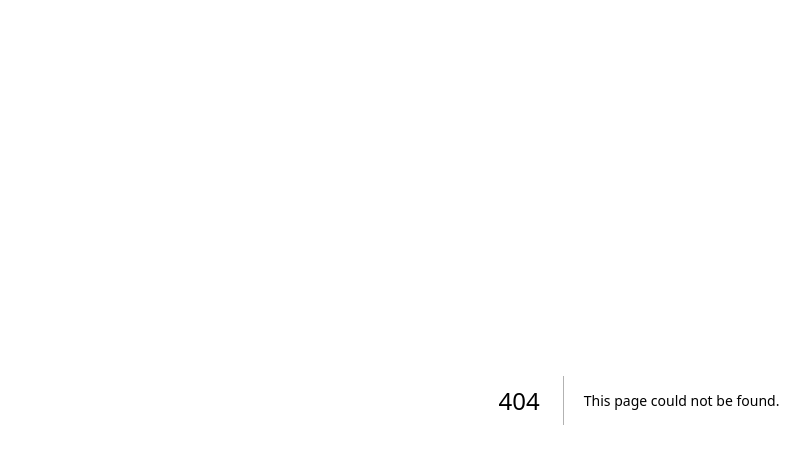
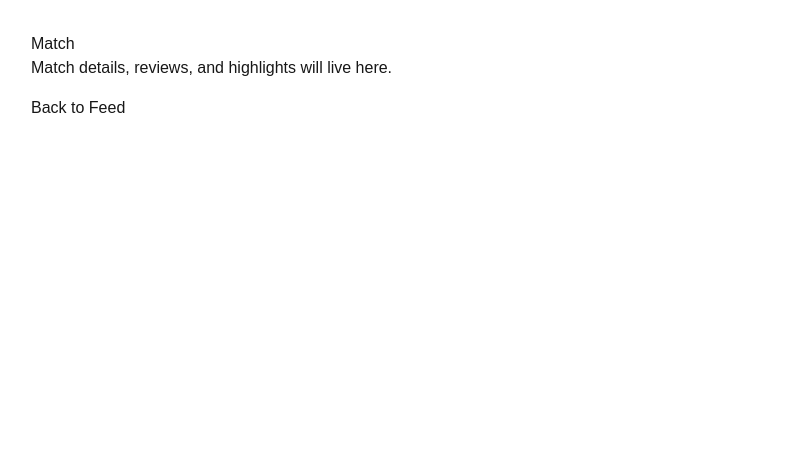
Before and after one commit to Wuzzby/ExtraTime, a Next.js app: page /match in a window 1280 px wide. Before the commit this address had no page. Shown: the top 464 px of the page, without its empty margins (1-811 px from the left). Built offline with nearby package versions, Linux system fonts and the light colour scheme.

Commit message:
Add match and profile routes

```diff
--- /dev/null
+++ b/app/match/page.tsx
@@ -0,0 +1,14 @@
+import Link from "next/link";
+
+export default function MatchPage() {
+  return (
+    <main style={{ padding: "2rem" }}>
+      <h1>Match</h1>
+      <p>Match details, reviews, and highlights will live here.</p>
+
+      <p style={{ marginTop: "1rem" }}>
+        <Link href="/feed">Back to Feed</Link>
+      </p>
+    </main>
+  );
+}
--- a/app/page.tsx
+++ b/app/page.tsx
@@ -1,8 +1,18 @@
+import Link from "next/link";
+
 export default function Home() {
   return (
     <main style={{ padding: "2rem", fontFamily: "system-ui" }}>
       <h1>ExtraTime</h1>
       <p>Track, rate, and remember football matches.</p>
+
+      <nav style={{ marginTop: "2rem" }}>
+        <ul>
+          <li><Link href="/feed">Feed</Link></li>
+          <li><Link href="/match">Match</Link></li>
+          <li><Link href="/profile">Profile</Link></li>
+        </ul>
+      </nav>
     </main>
   );
 }
--- /dev/null
+++ b/app/profile/page.tsx
@@ -0,0 +1,14 @@
+import Link from "next/link";
+
+export default function ProfilePage() {
+  return (
+    <main style={{ padding: "2rem" }}>
+      <h1>Profile</h1>
+      <p>User profile and review history will live here.</p>
+
+      <p style={{ marginTop: "1rem" }}>
+        <Link href="/feed">Back to Feed</Link>
+      </p>
+    </main>
+  );
+}
```
